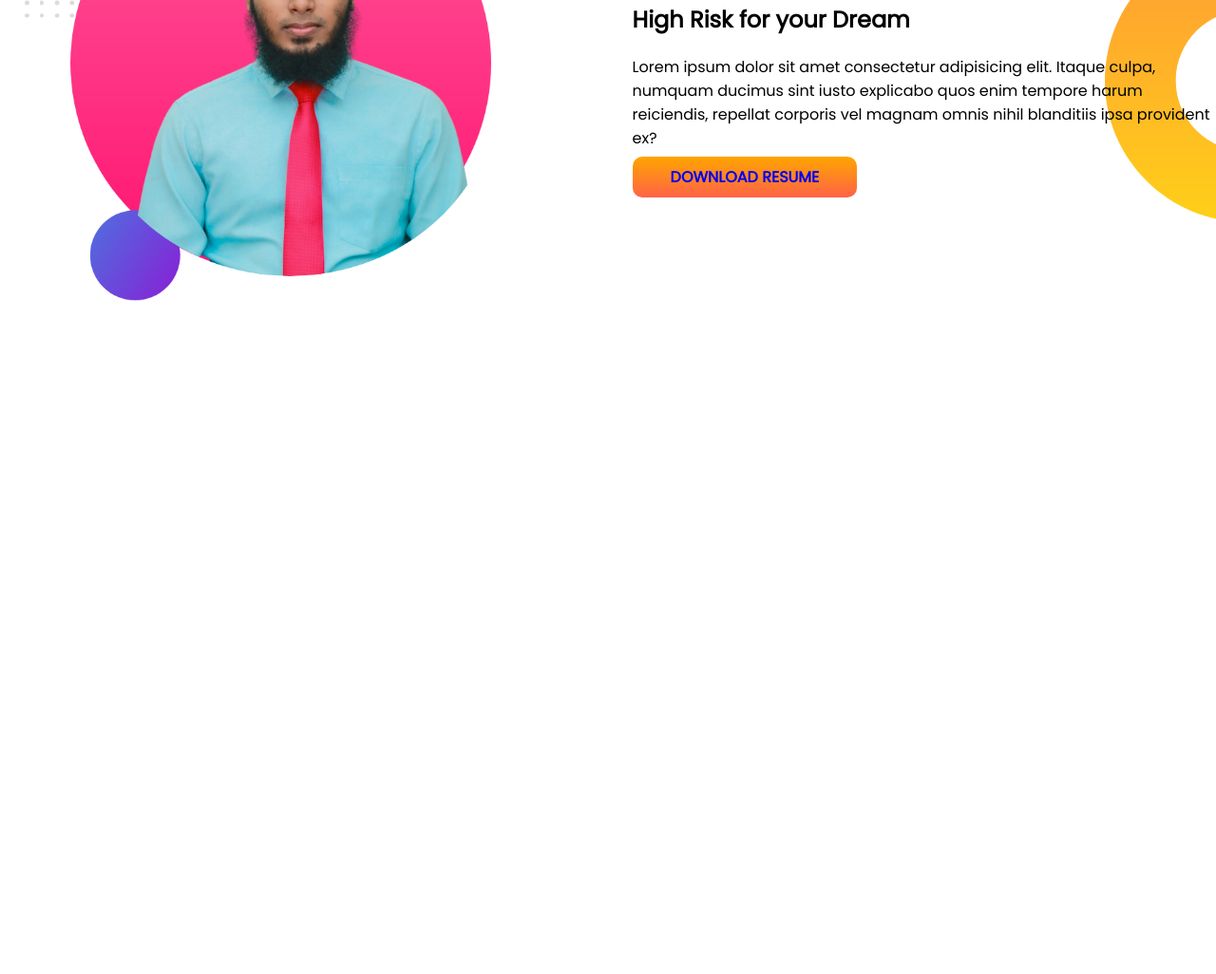
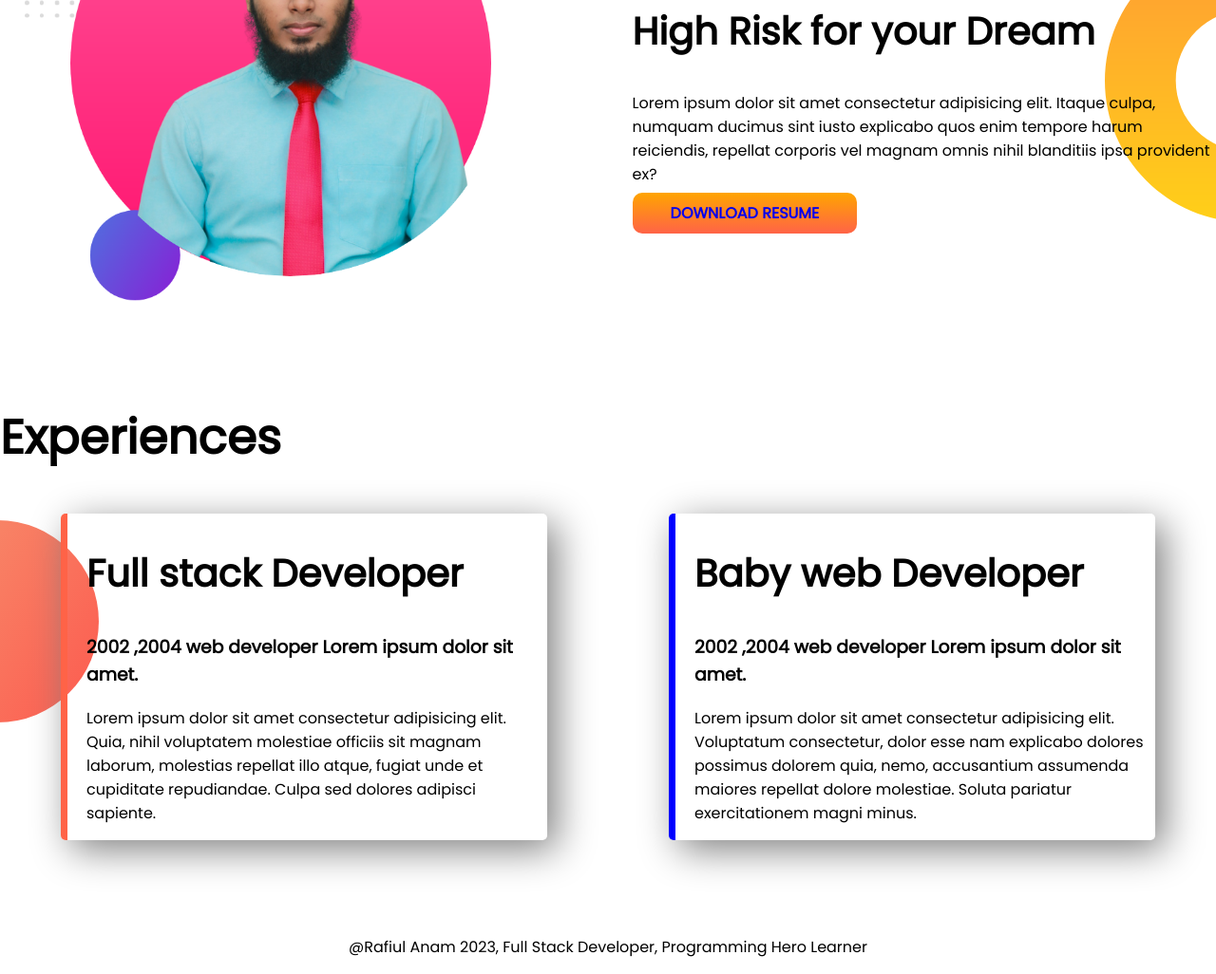
Before and after one commit to rafiulaanam/developer-portfolio, a plain HTML site: page index.html in a window 1280 px wide. Shown: the part 750-1776 px from the top of the page at 95% size. Before the commit the page ends 1174 px from the top, so only its background shows below. Drawn offline with Linux system fonts and the light colour scheme.

Commit message:
last style added

```diff
--- a/index.html
+++ b/index.html
@@ -11,7 +11,7 @@
     <link rel="stylesheet" href="style.css">
 </head>
 <body>
-   <section class="top-banner">
+   <section class="top-banner flexiable-container">
     <div class="half-width">
         <h1>Welcome To</h1>
        <h1><span class="orenge-color">Rafiul Anam</span> World!</h1>
@@ -25,7 +25,7 @@
         </div>
    </section>
 
-   <section class="dream-big">
+   <section class="dream-big flexiable-container">
     <div class="half-width">
         <img src="images/rafi2.png" alt="Rafi 2 dream pic">
     </div>
@@ -41,5 +41,29 @@
    </section>
 
 
+   <section class="experience-area">
+
+    <h1>Experiences</h1>
+    <div class="flexiable-container">
+
+        <div id="full-stack" class="experience-item">
+            <h2>Full stack Developer</h2>
+            <h3>2002 ,2004 web developer Lorem ipsum dolor sit amet.</h3>
+            <p>Lorem ipsum dolor sit amet consectetur adipisicing elit. Quia, nihil voluptatem molestiae officiis sit magnam laborum, molestias repellat illo atque, fugiat unde et cupiditate repudiandae. Culpa sed dolores adipisci sapiente.</p>
+        </div>
+
+        <div id="baby-web" class="experience-item">
+            <h2>Baby web Developer</h2>
+            <h3>2002 ,2004 web developer Lorem ipsum dolor sit amet.</h3>
+            <p>Lorem ipsum dolor sit amet consectetur adipisicing elit. Voluptatum consectetur, dolor esse nam explicabo dolores possimus dolorem quia, nemo, accusantium assumenda maiores repellat dolore molestiae. Soluta pariatur exercitationem magni minus.</p>
+        </div>
+    </div>
+
+   </section>
+
+   <footer>
+   <p> @Rafiul Anam 2023, Full Stack Developer, Programming Hero Learner</p>
+   </footer>
+
 </body>
 </html>
--- a/style.css
+++ b/style.css
@@ -5,12 +5,17 @@ body{
 
 h1{
     font-size: 50px;
+
+}
+
+h2{
+    font-size: 40px;
 }
 .orenge-color{
     color: orange;
 }
 
-section{
+.flexiable-container{
     display: flex;
     margin-bottom: 100px;
 }
@@ -42,3 +47,31 @@ section{
     background-repeat: no-repeat;
     background-position: right;
 }
+
+.experience-area{
+    background-image: url(images/exp-bg.png);
+    background-repeat: no-repeat;
+    background-position: left;
+}
+
+.experience-item{
+    width: 40%;
+    margin-left: 5%;
+    margin-right: 5%;
+    padding-left: 20px;
+    border-radius: 5px;
+    box-shadow: 10px 10px 40px gray;
+    border-left: 7px solid blue;
+}
+
+#full-stack{
+    border-left: 7px solid tomato;
+}
+
+#baby-web{
+    border-left: 7px solid blue;
+}
+
+footer p{
+    text-align: center;
+}
```
